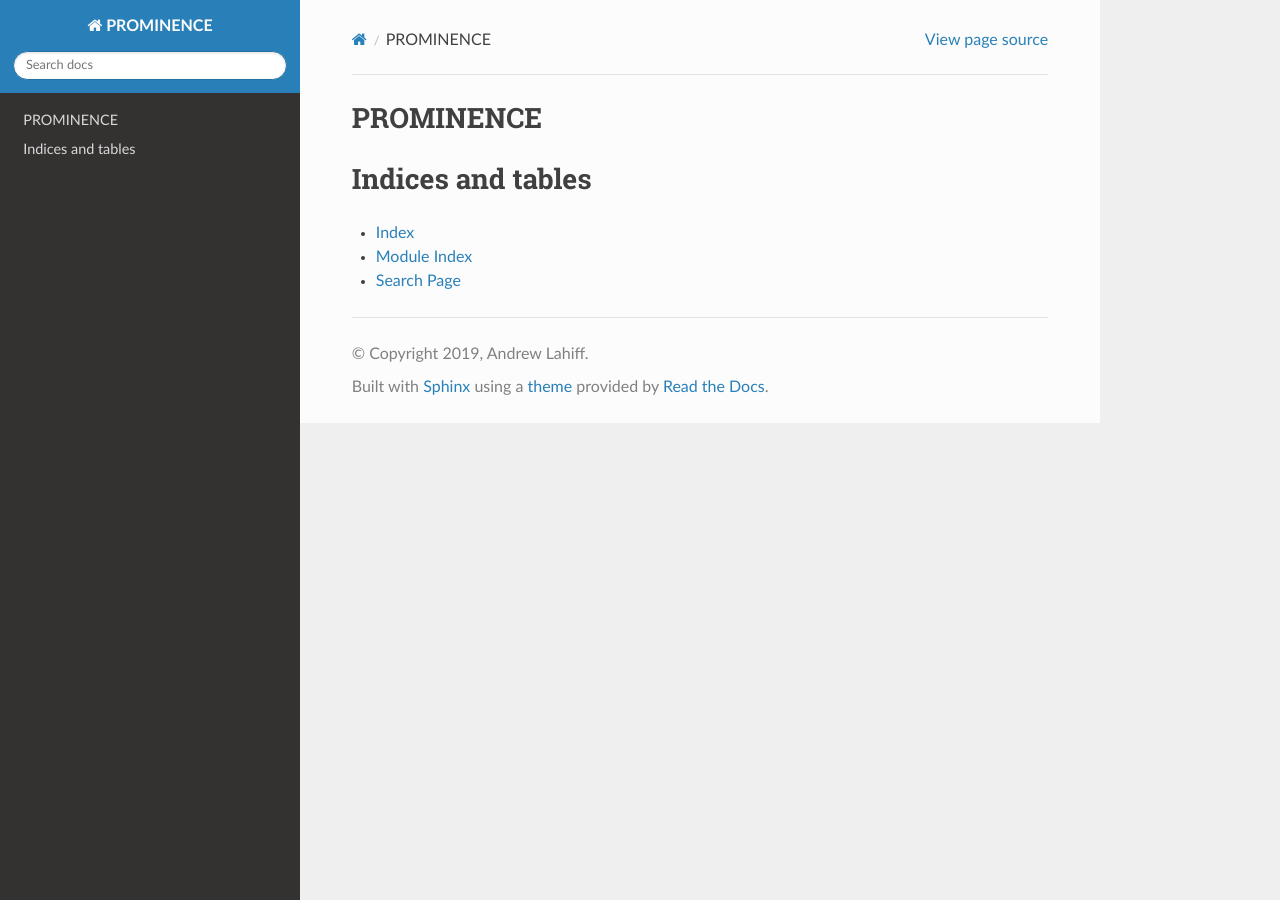
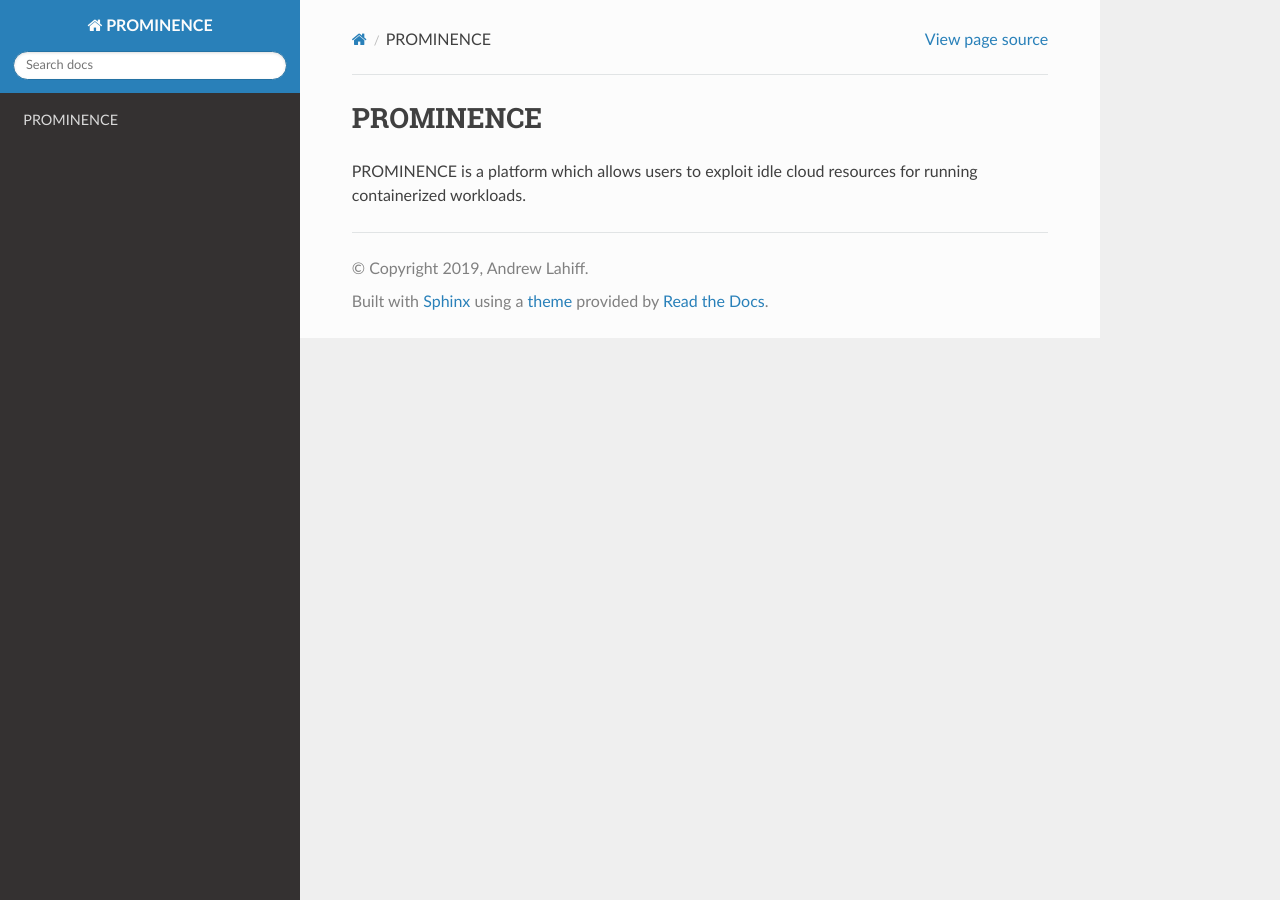
Before and after one commit to prominence-eosc/docs-eosc, a Sphinx documentation site: the page built from source/index.rst, in a window 1280 px wide. Built offline with Sphinx 7.4.7 and the Read the Docs theme 2.0.0, drawn with Linux system fonts in a browser that asks for light colours.

```diff
--- a/source/index.rst
+++ b/source/index.rst
@@ -6,15 +6,8 @@
 PROMINENCE
 ==========
 
+PROMINENCE is a platform which allows users to exploit idle cloud resources for running containerized workloads.
+
 .. toctree::
    :maxdepth: 2
    :caption: Contents:
-
-
-
-Indices and tables
-==================
-
-* :ref:`genindex`
-* :ref:`modindex`
-* :ref:`search`
```
Also changed, not shown: source/introduction.rst (added, +7 -0 lines).
